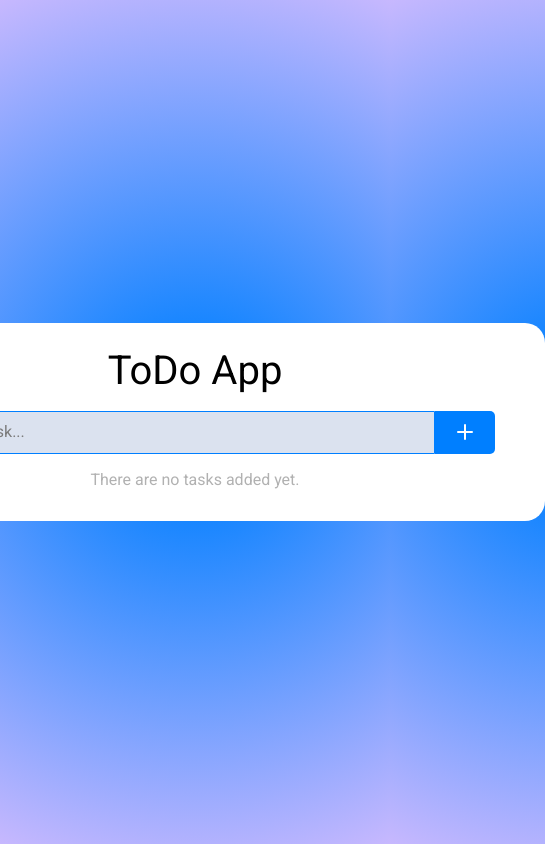
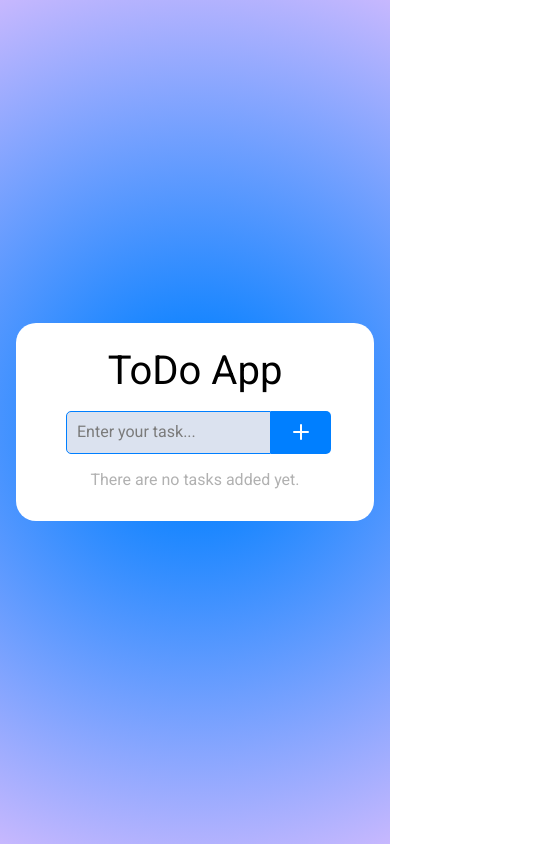
Before and after one commit to ValeriiaShur/todo-list, a React (Vite) app: page / in a window 390 px wide. Shown: the whole page, 545 px wide, since content can reach past the window. Built offline with nearby package versions, Linux system fonts and the light colour scheme.

Commit message:
make mobile view nicer

```diff
--- a/src/views/App/index.module.scss
+++ b/src/views/App/index.module.scss
@@ -1,8 +1,12 @@
 .article {
-    min-width: 600px;
     background: white;
     border-radius: 20px;
     padding: 20px 50px 30px;
+
+    @media (min-width: 640px) {
+        max-width: 600px;
+        margin: 0 auto;
+    }
 
     &Title {
         font-size: 40px;
--- a/src/views/styles/common.scss
+++ b/src/views/styles/common.scss
@@ -3,10 +3,15 @@
 body {
     font: 16px/1.4 'Roboto', sans-serif;
     background: rgb(0,127,255);
-    background: radial-gradient(circle, rgba(0,127,255,1) 10%, rgba(199,184,254,1) 100%);    min-height: 100vh;
+    background: radial-gradient(circle, rgba(0,127,255,1) 10%, rgba(199,184,254,1) 100%);
+    min-height: 100vh;
     padding: 1rem;
     box-sizing: border-box;
     display: flex;
     align-items: center;
     justify-content: center;
 }
+
+#root {
+    width: 100%;
+}
```
Also changed, not shown: src/main.tsx (+4 -4 lines).
